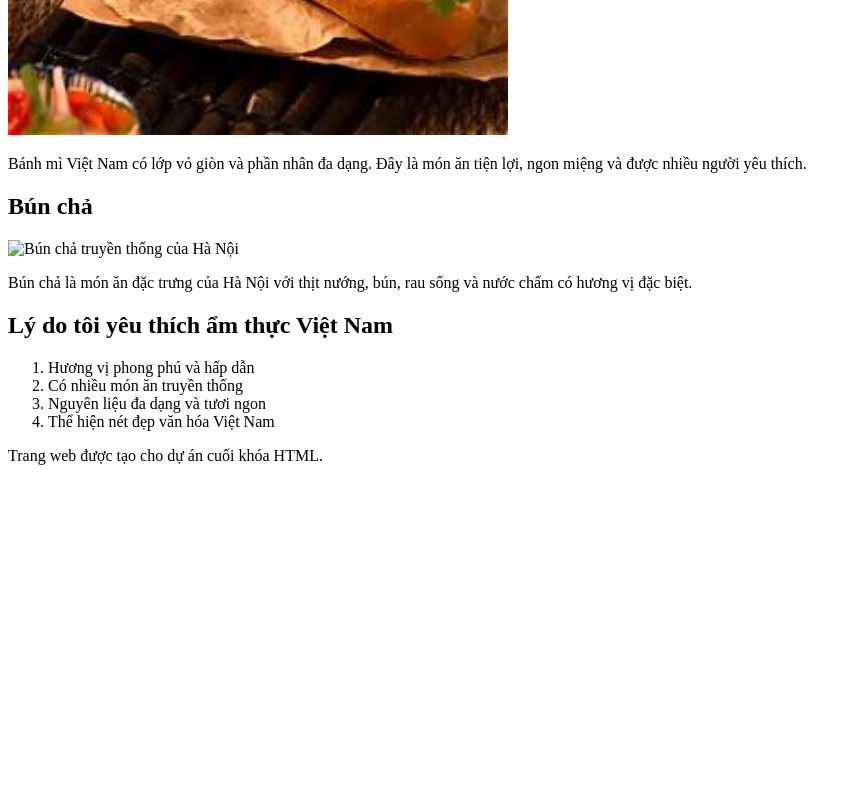
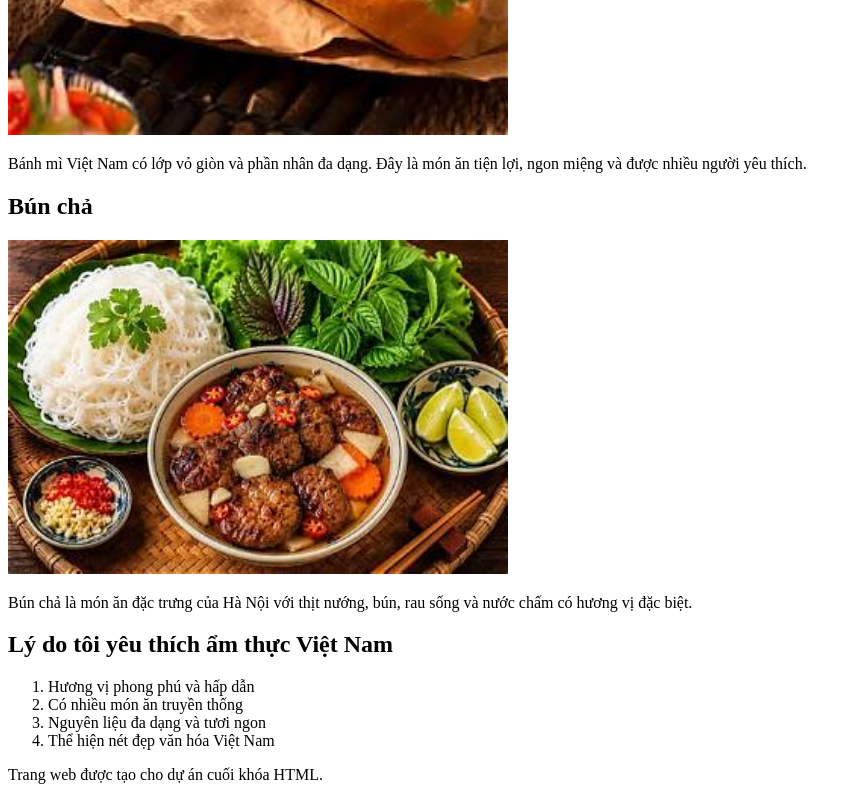
Before and after one commit to baitap366/baitap-html, a plain HTML site: page index.html in a window 1280 px wide. Shown: the part 957-1757 px from the top of the page, without its empty margins (0-861 px from the left). Before the commit the page ends 1438 px from the top, so only its background shows below. Drawn offline with Linux system fonts and the light colour scheme.

Commit message:
Update index.html

```diff
--- a/index.html
+++ b/index.html
@@ -59,7 +59,7 @@
         <section>
             <h2>Bún chả</h2>
 
-            <img src="hiinh3.jfif"
+            <img src="hinh3.jfif"
                  alt="Bún chả truyền thống của Hà Nội"
                  width="500">
 
```
